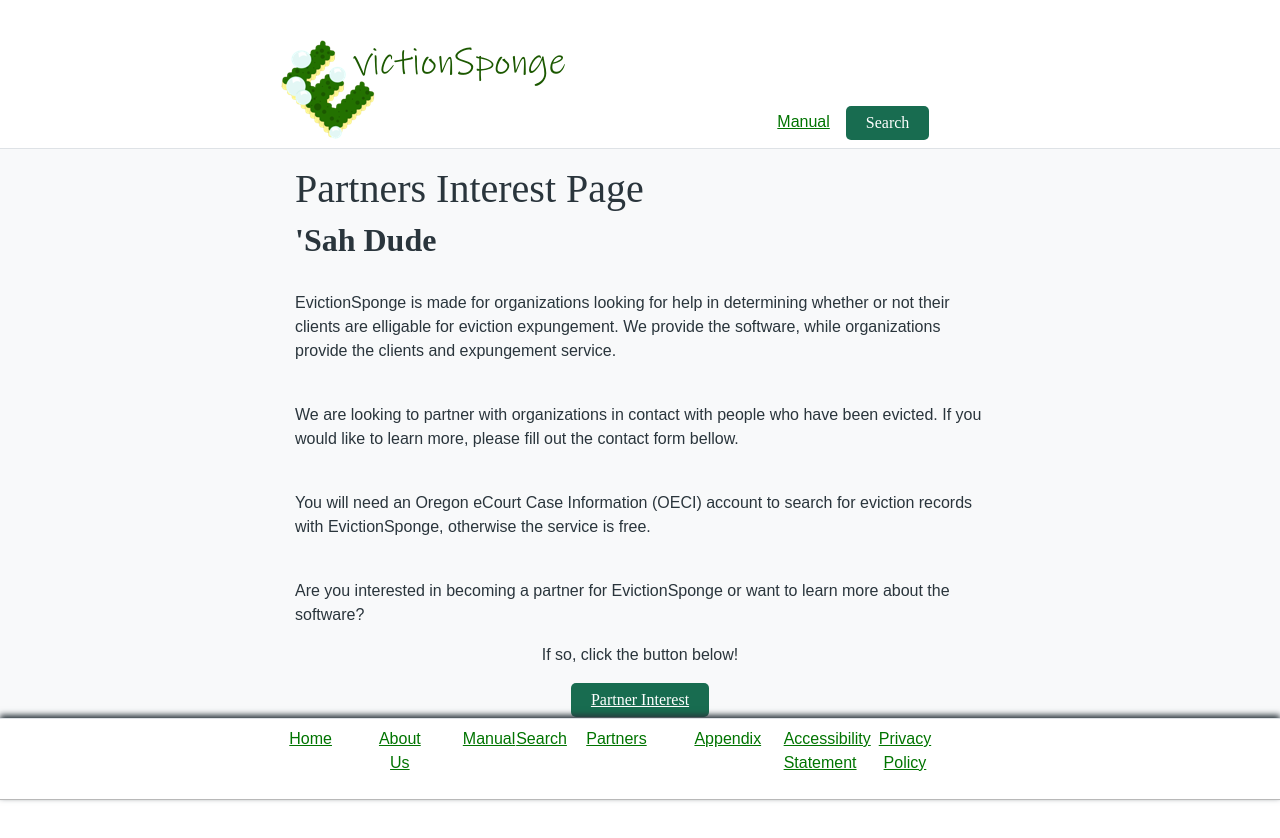
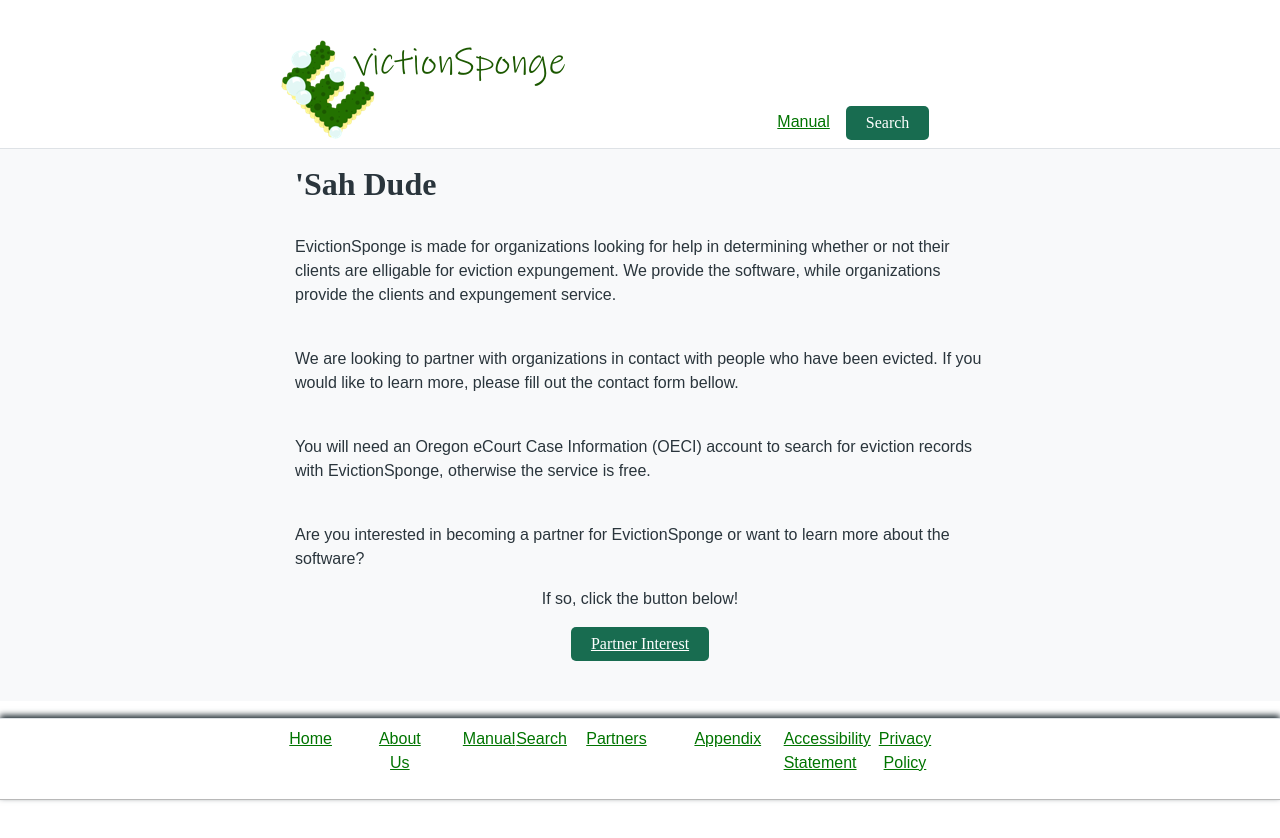
Before and after one commit to PSU-Capstone-Winter-Spring-2021/Eviction-Sponge, a React (Create React App) app in the folder src/frontend/: page /partners in a window 1280 px wide. After the commit the page ends 800 px from the top, so only its background shows below. Built offline with nearby package versions, Linux system fonts and the light colour scheme.

Commit message:
Added hidden class to support hidden h1 tags

```diff
--- a/src/frontend/src/styles/_globals.css
+++ b/src/frontend/src/styles/_globals.css
@@ -200,3 +200,11 @@ footer {
 footer.navbar a {
     text-decoration: underline;
 }
+
+.hidden {
+    visibility: hidden;
+    height: 0px;
+    width: 0px;
+    margin: 0;
+    padding: 0;
+}
```
